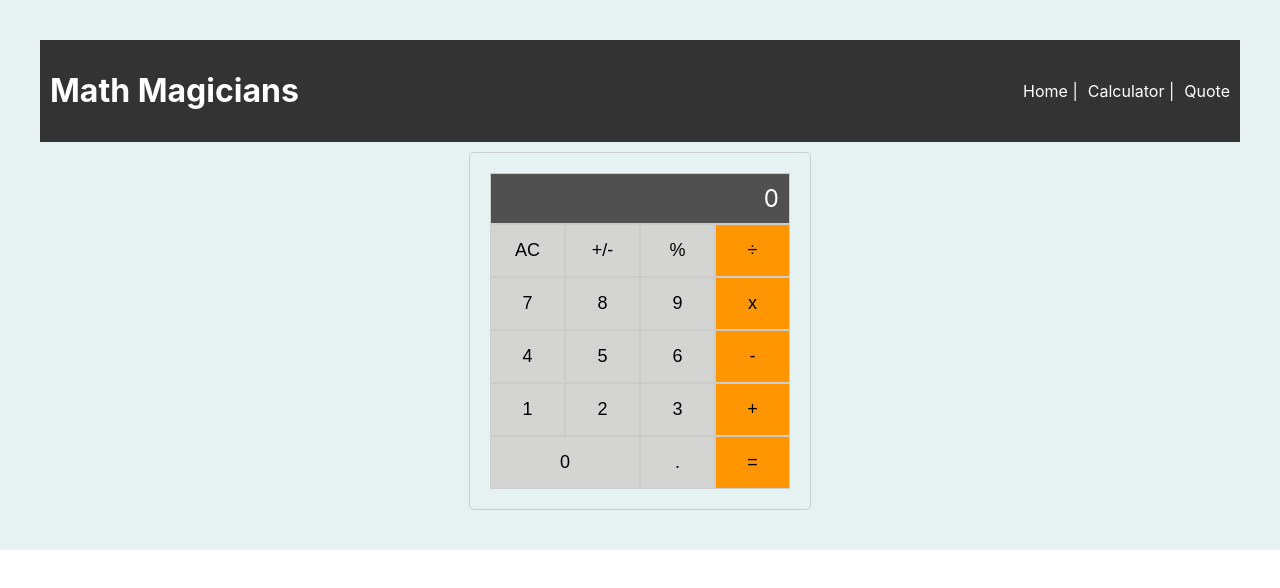
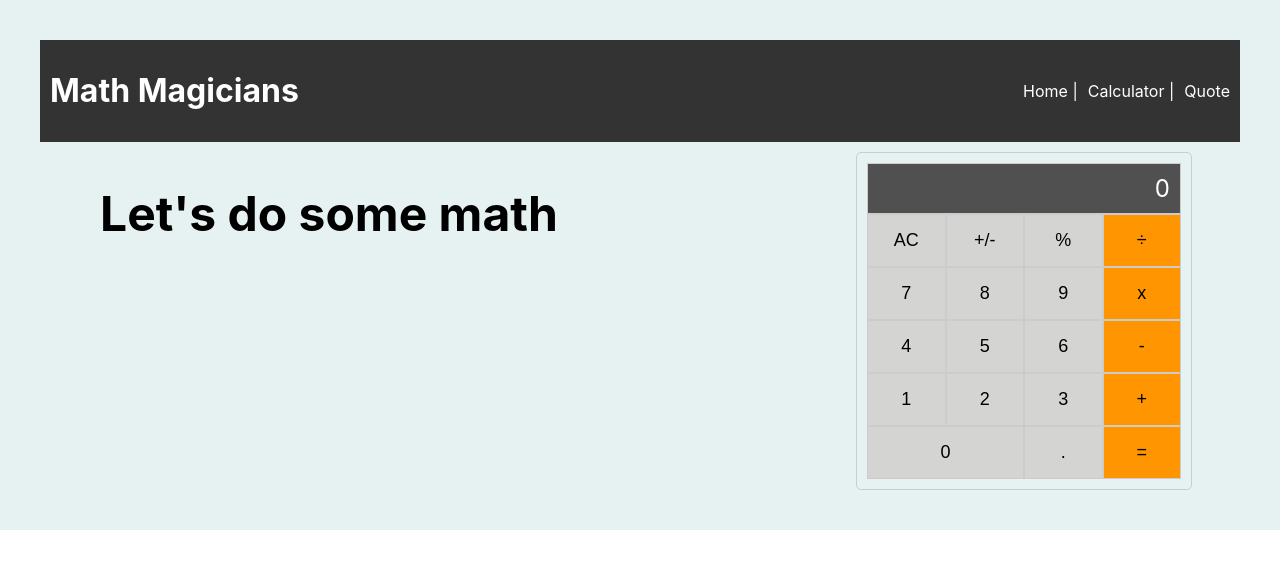
Before and after one commit to ishimwepati/math-magicians, a React (Create React App) app: page /calculator in a window 1280 px wide. Shown: the top 588 px of the page. Built offline with nearby package versions, Linux system fonts and the light colour scheme.

Commit message:
Changes required

```diff
--- a/src/components/Calculator.css
+++ b/src/components/Calculator.css
@@ -1,9 +1,24 @@
 .calculator {
-  width: 300px;
+  display: flex;
+  justify-content: space-between;
   margin: 0 auto;
+}
+
+.title {
+  font-size: 24px;
+  text-align: left;
+  flex-grow: 20;
+  margin-left: 5%;
+}
+
+.calculator-content {
+  flex-grow: 1;
+  margin-left: 20px;
   border: 1px solid #ccc;
   border-radius: 5px;
-  padding: 20px;
+  padding: 10px;
+  width: 300px;
+  margin-right: 4%;
 }
 
 .display {
--- a/src/components/Calculator.js
+++ b/src/components/Calculator.js
@@ -9,6 +9,7 @@ function Calculator() {
     next: null,
     operation: null,
   });
+
   const handleButtonClick = (buttonName) => {
     if (buttonName === 'AC') {
       setCalculation({
@@ -34,6 +35,8 @@ function Calculator() {
 
   return (
     <div className="calculator">
+      <div className="title"><h1>Let&apos;s do some math</h1></div>
+      <div className="calculator-content">
         <div className="display">
           {calculation.next !== null ? calculation.next : calculation.total || '0'}
         </div>
@@ -59,6 +62,7 @@ function Calculator() {
           <Button label="=" onClick={() => handleButtonClick('=')} isOperator />
         </div>
       </div>
+    </div>
   );
 }
 
```
Lines whose indentation alone changed are shown as unchanged.
